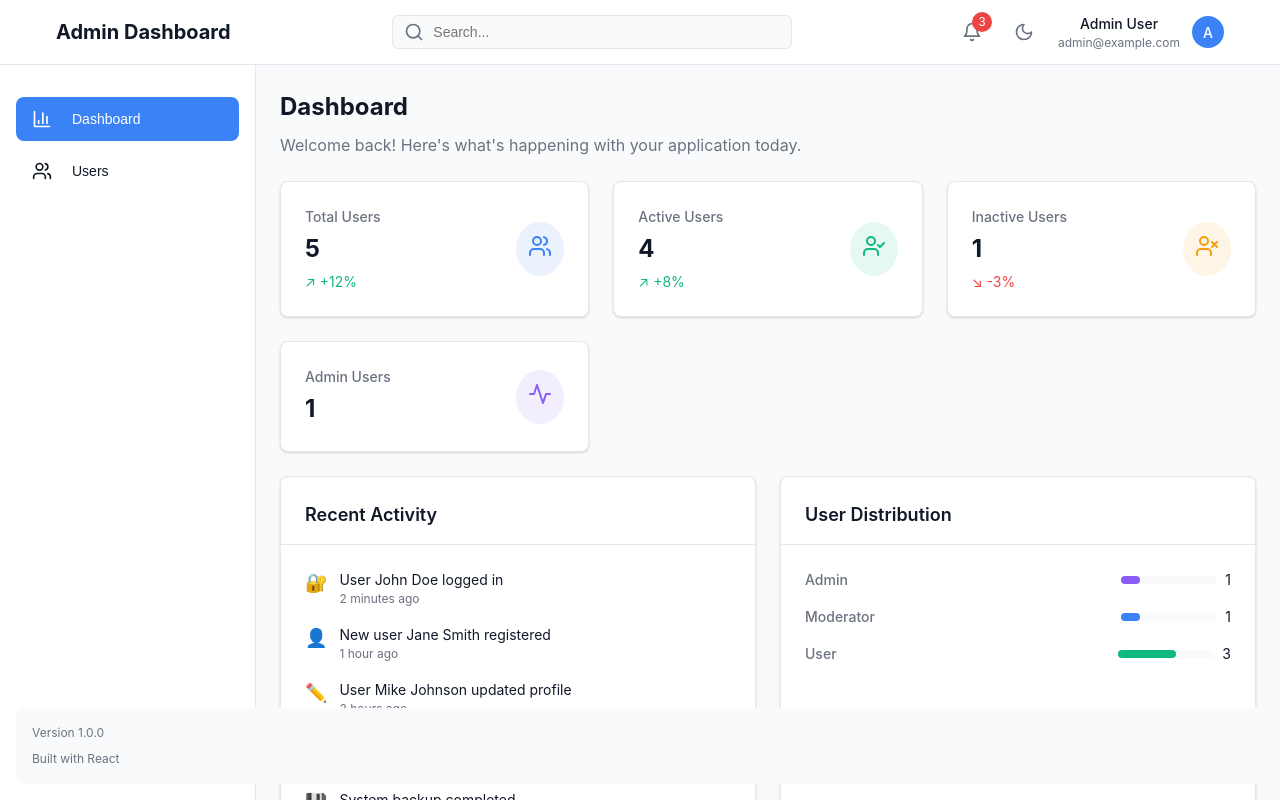
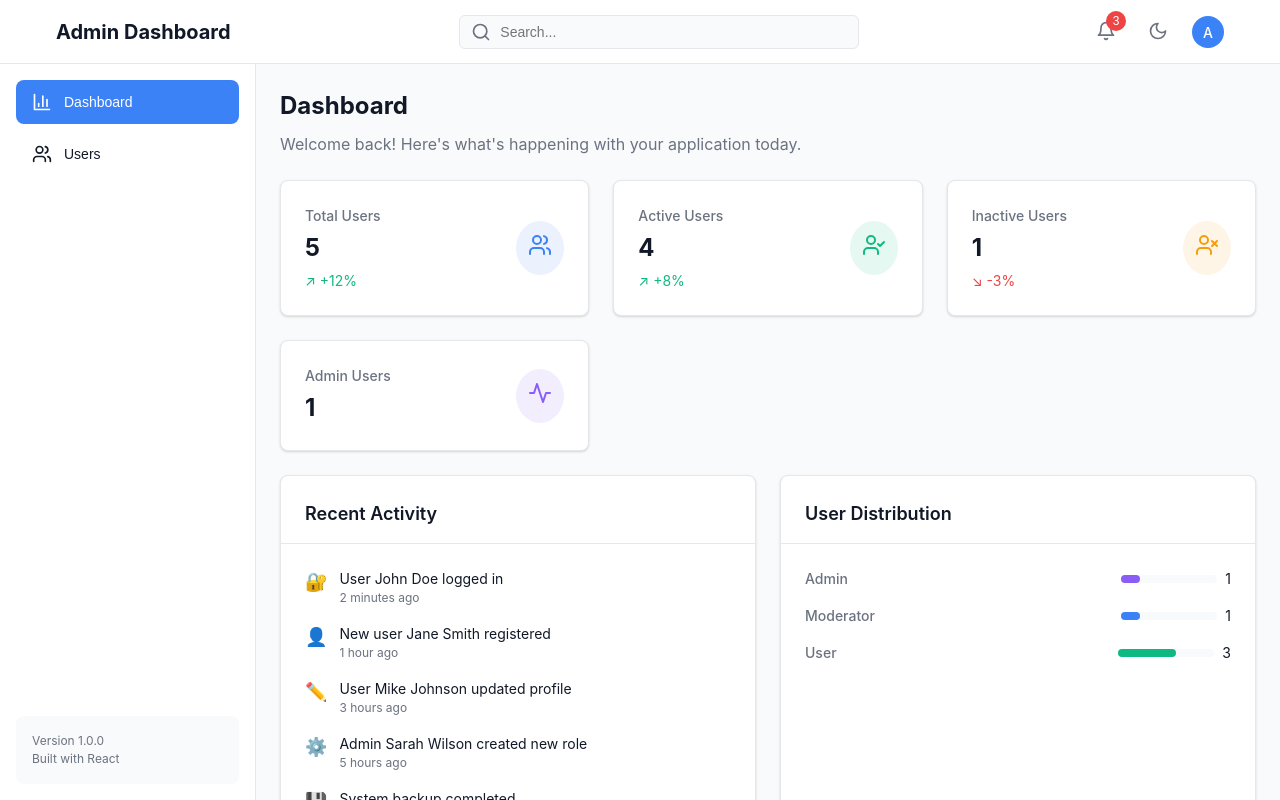
Before and after one commit to jinhyun-dev/admin-dashboard, a React (Create React App) app: page / in a window 1280 px wide. Shown: the top 800 px of the page. Built offline with nearby package versions, Linux system fonts and the light colour scheme.

Commit message:
Fix: Resolve sidebar layout and styling issues

```diff
--- a/src/components/layout/Header.jsx
+++ b/src/components/layout/Header.jsx
@@ -1,9 +1,21 @@
-import React from 'react';
+import React, { useState, useEffect } from 'react';
 import { Menu, Sun, Moon, Bell, Search } from 'lucide-react';
 import { useTheme } from '../../context/ThemeContext';
 
 const Header = ({ onMenuClick, sidebarOpen }) => {
   const { theme, toggleTheme } = useTheme();
+  const [isMobile, setIsMobile] = useState(window.innerWidth < 1024);
+  const [isSmallScreen, setIsSmallScreen] = useState(window.innerWidth < 640);
+
+  useEffect(() => {
+    const handleResize = () => {
+      setIsMobile(window.innerWidth < 1024);
+      setIsSmallScreen(window.innerWidth < 640);
+    };
+
+    window.addEventListener('resize', handleResize);
+    return () => window.removeEventListener('resize', handleResize);
+  }, []);
 
   return (
     <header style={{
@@ -11,36 +23,44 @@ const Header = ({ onMenuClick, sidebarOpen }) => {
       borderBottom: '1px solid var(--border-color)',
       position: 'sticky',
       top: 0,
-      zIndex: 40
+      zIndex: 40,
+      height: '64px'
     }}>
       <div className="container">
         <div className="flex items-center justify-between" style={{ height: '64px' }}>
           <div className="flex items-center">
+            {/* 모바일에서만 햄버거 메뉴 표시 */}
+            {isMobile && (
               <button
                 onClick={onMenuClick}
-              className="btn"
                 style={{
                   padding: '0.5rem',
                   borderRadius: '0.375rem',
                   color: 'var(--text-secondary)',
                   backgroundColor: 'transparent',
-                display: 'none'
+                  border: 'none',
+                  cursor: 'pointer',
+                  marginRight: '1rem'
                 }}
               >
                 <Menu size={20} />
               </button>
+            )}
 
-            <div className="flex items-center" style={{ marginLeft: sidebarOpen ? '1rem' : '0' }}>
+            <div className="flex items-center">
               <h1 style={{
                 fontSize: '1.25rem',
                 fontWeight: 'bold',
-                color: 'var(--text-primary)'
+                color: 'var(--text-primary)',
+                margin: 0
               }}>
                 Admin Dashboard
               </h1>
             </div>
           </div>
 
+          {/* 작은 화면에서는 검색창 숨김 */}
+          {!isSmallScreen && (
             <div className="flex items-center" style={{ gap: '1rem', flex: 1, maxWidth: '400px', margin: '0 2rem' }}>
               <div style={{ position: 'relative', width: '100%' }}>
                 <Search
@@ -59,20 +79,23 @@ const Header = ({ onMenuClick, sidebarOpen }) => {
                   className="form-input"
                   style={{
                     paddingLeft: '2.5rem',
-                  backgroundColor: 'var(--bg-secondary)'
+                    backgroundColor: 'var(--bg-secondary)',
+                    width: '100%'
                   }}
                 />
               </div>
             </div>
+          )}
 
           <div className="flex items-center" style={{ gap: '1rem' }}>
             <button
-              className="btn"
               style={{
                 padding: '0.5rem',
                 borderRadius: '0.375rem',
                 color: 'var(--text-secondary)',
                 backgroundColor: 'transparent',
+                border: 'none',
+                cursor: 'pointer',
                 position: 'relative'
               }}
             >
@@ -97,33 +120,19 @@ const Header = ({ onMenuClick, sidebarOpen }) => {
 
             <button
               onClick={toggleTheme}
-              className="btn"
               style={{
                 padding: '0.5rem',
                 borderRadius: '0.375rem',
                 color: 'var(--text-secondary)',
-                backgroundColor: 'transparent'
+                backgroundColor: 'transparent',
+                border: 'none',
+                cursor: 'pointer'
               }}
             >
               {theme === 'light' ? <Moon size={20} /> : <Sun size={20} />}
             </button>
 
             <div className="flex items-center" style={{ gap: '0.75rem' }}>
-              <div className="text-center" style={{ display: 'none' }}>
-                <p style={{
-                  fontSize: '0.875rem',
-                  fontWeight: '500',
-                  color: 'var(--text-primary)'
-                }}>
-                  Admin User
-                </p>
-                <p style={{
-                  fontSize: '0.75rem',
-                  color: 'var(--text-secondary)'
-                }}>
-                  admin@example.com
-                </p>
-              </div>
               <div style={{
                 height: '32px',
                 width: '32px',
@@ -145,19 +154,6 @@ const Header = ({ onMenuClick, sidebarOpen }) => {
           </div>
         </div>
       </div>
-
-      <style jsx>{`
-        @media (max-width: 1024px) {
-          .btn:first-child {
-            display: block !important;
-          }
-        }
-        @media (min-width: 640px) {
-          .text-center {
-            display: block !important;
-          }
-        }
-      `}</style>
     </header>
   );
 };
--- a/src/components/layout/Layout.jsx
+++ b/src/components/layout/Layout.jsx
@@ -1,9 +1,19 @@
-import React, { useState } from 'react';
+import React, { useState, useEffect } from 'react';
 import Header from './Header';
 import Sidebar from './Sidebar';
 
 const Layout = ({ children, currentPage, setCurrentPage }) => {
   const [sidebarOpen, setSidebarOpen] = useState(false);
+  const [isMobile, setIsMobile] = useState(window.innerWidth < 1024);
+
+  useEffect(() => {
+    const handleResize = () => {
+      setIsMobile(window.innerWidth < 1024);
+    };
+
+    window.addEventListener('resize', handleResize);
+    return () => window.removeEventListener('resize', handleResize);
+  }, []);
 
   return (
     <div style={{ minHeight: '100vh', backgroundColor: 'var(--bg-secondary)' }}>
@@ -12,7 +22,7 @@ const Layout = ({ children, currentPage, setCurrentPage }) => {
         sidebarOpen={sidebarOpen}
       />
 
-      <div className="flex">
+      <div style={{ display: 'flex' }}>
         <Sidebar
           currentPage={currentPage}
           setCurrentPage={setCurrentPage}
@@ -21,9 +31,10 @@ const Layout = ({ children, currentPage, setCurrentPage }) => {
         />
 
         <main
-          className="p-6"
           style={{
             flex: 1,
+            padding: '1.5rem',
+            marginLeft: isMobile ? '0' : '256px', // 반응형 마진
             transition: 'all 0.3s ease'
           }}
         >
--- a/src/components/layout/Sidebar.jsx
+++ b/src/components/layout/Sidebar.jsx
@@ -1,4 +1,4 @@
-import React from 'react';
+import React, { useState, useEffect } from 'react';
 import { BarChart3, Users, X } from 'lucide-react';
 import { NAVIGATION_ITEMS } from '../../utils/constants';
 
@@ -8,6 +8,17 @@ const iconMap = {
 };
 
 const Sidebar = ({ currentPage, setCurrentPage, isOpen, onClose }) => {
+  const [isDesktop, setIsDesktop] = useState(window.innerWidth >= 1024);
+
+  useEffect(() => {
+    const handleResize = () => {
+      setIsDesktop(window.innerWidth >= 1024);
+    };
+
+    window.addEventListener('resize', handleResize);
+    return () => window.removeEventListener('resize', handleResize);
+  }, []);
+
   const handleNavigation = (pageId) => {
     setCurrentPage(pageId);
     onClose();
@@ -16,7 +27,7 @@ const Sidebar = ({ currentPage, setCurrentPage, isOpen, onClose }) => {
   return (
     <>
       {/* Mobile overlay */}
-      {isOpen && (
+      {isOpen && !isDesktop && (
         <div
           onClick={onClose}
           style={{
@@ -31,44 +42,54 @@ const Sidebar = ({ currentPage, setCurrentPage, isOpen, onClose }) => {
       {/* Sidebar */}
       <div style={{
         position: 'fixed',
-        insetY: 0,
+        top: '64px', // 헤더 높이만큼 아래에서 시작
         left: 0,
-        zIndex: 50,
+        bottom: 0,
         width: '256px',
         backgroundColor: 'var(--bg-primary)',
         borderRight: '1px solid var(--border-color)',
-        transform: isOpen ? 'translateX(0)' : 'translateX(-100%)',
-        transition: 'transform 0.3s ease-in-out'
+        transform: (isDesktop || isOpen) ? 'translateX(0)' : 'translateX(-100%)',
+        transition: 'transform 0.3s ease-in-out',
+        zIndex: 30,
+        overflowY: 'auto'
       }}>
+        {/* Mobile header - 모바일에서만 표시 */}
+        {!isDesktop && (
           <div
-          className="flex items-center justify-between p-4"
             style={{
-            borderBottom: '1px solid var(--border-color)',
-            display: 'none'
+              display: 'flex',
+              alignItems: 'center',
+              justifyContent: 'space-between',
+              padding: '1rem',
+              borderBottom: '1px solid var(--border-color)'
             }}
           >
             <h2 style={{
               fontSize: '1.125rem',
               fontWeight: '600',
-            color: 'var(--text-primary)'
+              color: 'var(--text-primary)',
+              margin: 0
             }}>
               Menu
             </h2>
             <button
               onClick={onClose}
-            className="btn"
               style={{
                 padding: '0.5rem',
                 borderRadius: '0.375rem',
                 color: 'var(--text-secondary)',
-              backgroundColor: 'transparent'
+                backgroundColor: 'transparent',
+                border: 'none',
+                cursor: 'pointer'
               }}
             >
               <X size={20} />
             </button>
           </div>
+        )}
 
-        <nav style={{ marginTop: '2rem', padding: '0 1rem' }}>
+        {/* Navigation */}
+        <nav style={{ padding: '1rem' }}>
           <div style={{ display: 'flex', flexDirection: 'column', gap: '0.5rem' }}>
             {NAVIGATION_ITEMS.map((item) => {
               const Icon = iconMap[item.icon];
@@ -78,7 +99,6 @@ const Sidebar = ({ currentPage, setCurrentPage, isOpen, onClose }) => {
                 <button
                   key={item.id}
                   onClick={() => handleNavigation(item.id)}
-                  className="btn"
                   style={{
                     width: '100%',
                     display: 'flex',
@@ -91,6 +111,7 @@ const Sidebar = ({ currentPage, setCurrentPage, isOpen, onClose }) => {
                     backgroundColor: isActive ? 'var(--color-primary)' : 'transparent',
                     color: isActive ? 'white' : 'var(--text-primary)',
                     border: 'none',
+                    cursor: 'pointer',
                     transition: 'all 0.2s ease'
                   }}
                   onMouseEnter={(e) => {
@@ -112,6 +133,7 @@ const Sidebar = ({ currentPage, setCurrentPage, isOpen, onClose }) => {
           </div>
         </nav>
 
+        {/* Version info - 하단 고정 */}
         <div style={{
           position: 'absolute',
           bottom: '1rem',
@@ -126,33 +148,21 @@ const Sidebar = ({ currentPage, setCurrentPage, isOpen, onClose }) => {
             <p style={{
               fontSize: '0.75rem',
               color: 'var(--text-secondary)',
-              marginBottom: '0.5rem'
+              marginBottom: '0.25rem',
+              margin: 0
             }}>
               Version 1.0.0
             </p>
             <p style={{
               fontSize: '0.75rem',
-              color: 'var(--text-secondary)'
+              color: 'var(--text-secondary)',
+              margin: 0
             }}>
               Built with React
             </p>
           </div>
         </div>
       </div>
-
-      <style jsx>{`
-        @media (max-width: 1024px) {
-          .flex:first-child {
-            display: flex !important;
-          }
-        }
-        @media (min-width: 1024px) {
-          div[style*="position: fixed"] {
-            position: static !important;
-            transform: none !important;
-          }
-        }
-      `}</style>
     </>
   );
 };
```
Lines whose indentation alone changed are shown as unchanged.
